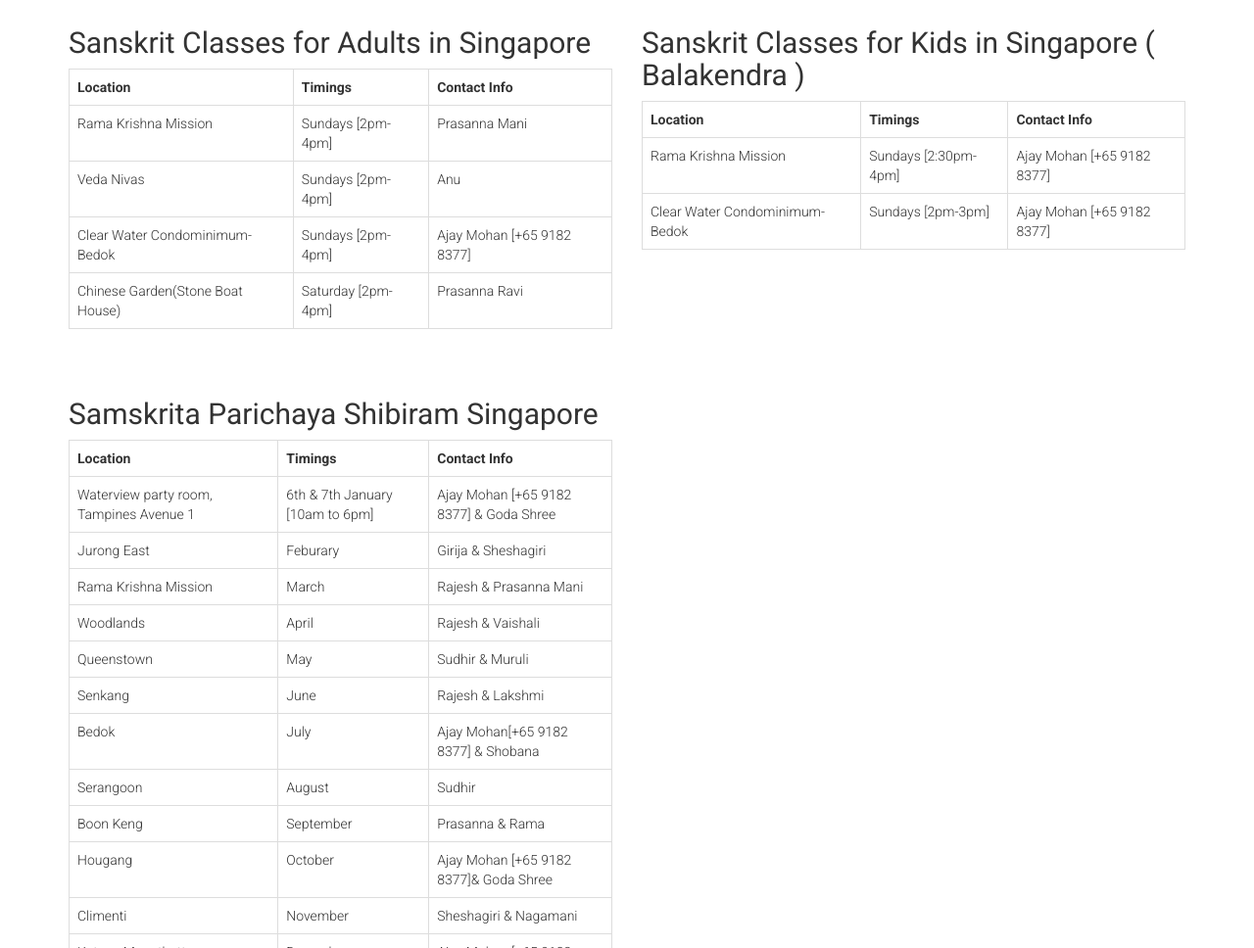
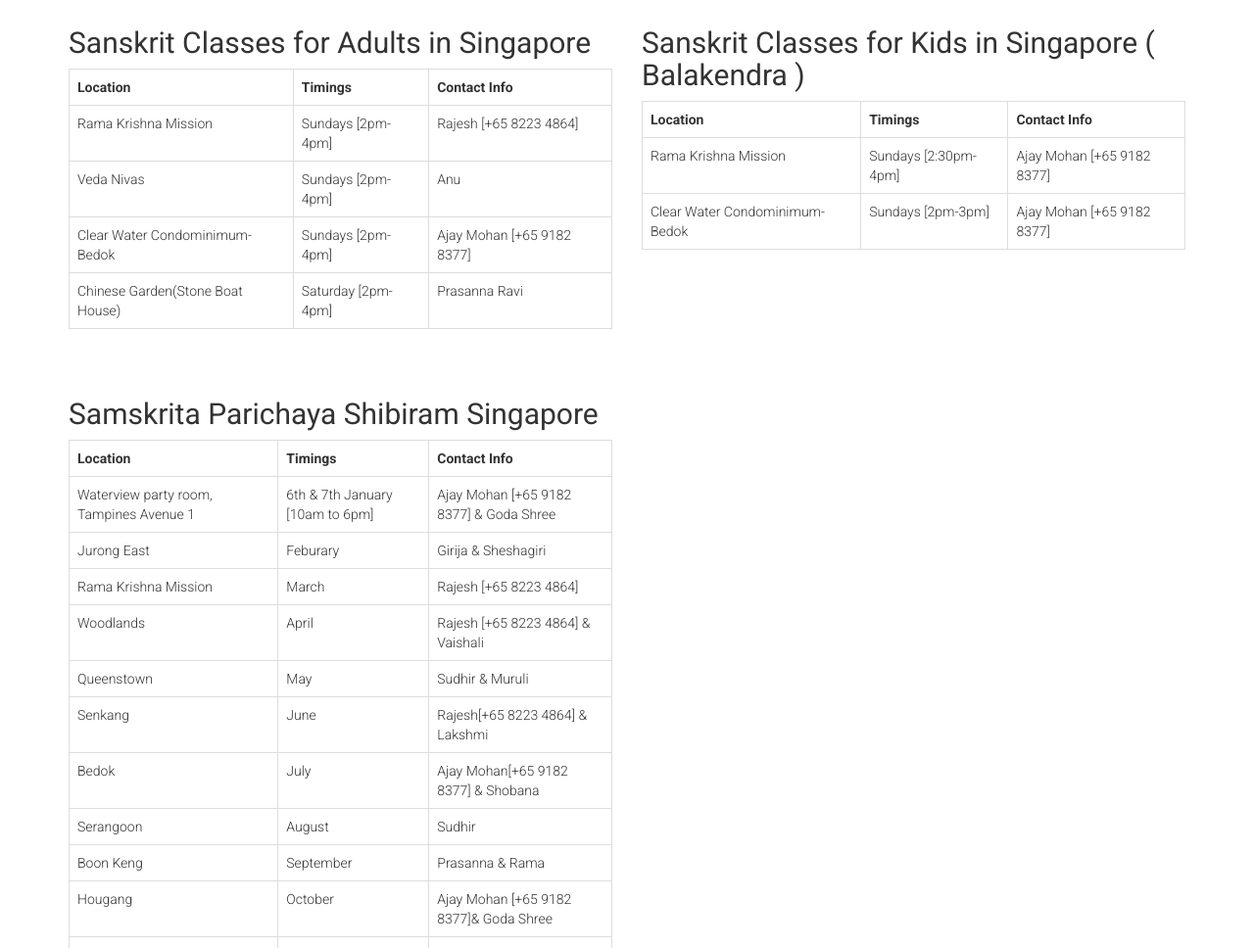
Before and after one commit to SamskritaSingapore/samskritaBharathiSG, a plain HTML site: page index.html in a window 1280 px wide. Shown: the part 1013-1981 px from the top of the page at 98% size. Drawn offline with nearby package versions, Linux system fonts and the light colour scheme; a web font is replaced by a local one.

Commit message:
Update index.html

```diff
--- a/index.html
+++ b/index.html
@@ -55,7 +55,7 @@
 		<tr>
 			<td>Rama Krishna Mission </td>
 			<td>Sundays [2pm-4pm]</td>
-			<td>Prasanna Mani </td>
+			<td>Rajesh [+65 8223 4864] </td>
 
 		</tr>
 		<tr>
@@ -131,12 +131,12 @@
 		<tr>
 			<td>Rama Krishna Mission </td>
 			<td>March </td>
-			<td>Rajesh & Prasanna Mani</td>
+			<td>Rajesh [+65 8223 4864]</td>
 
 		</tr><tr>
 			<td>Woodlands </td>
 			<td>April </td>
-			<td>Rajesh & Vaishali</td>
+			<td>Rajesh [+65 8223 4864] & Vaishali</td>
 
 		</tr><tr>
 			<td>Queenstown </td>
@@ -146,7 +146,7 @@
 		</tr><tr>
 			<td>Senkang </td>
 			<td>June </td>
-			<td>Rajesh & Lakshmi </td>
+			<td>Rajesh[+65 8223 4864] & Lakshmi </td>
 
 		</tr><tr>
 			<td>Bedok </td>
```
